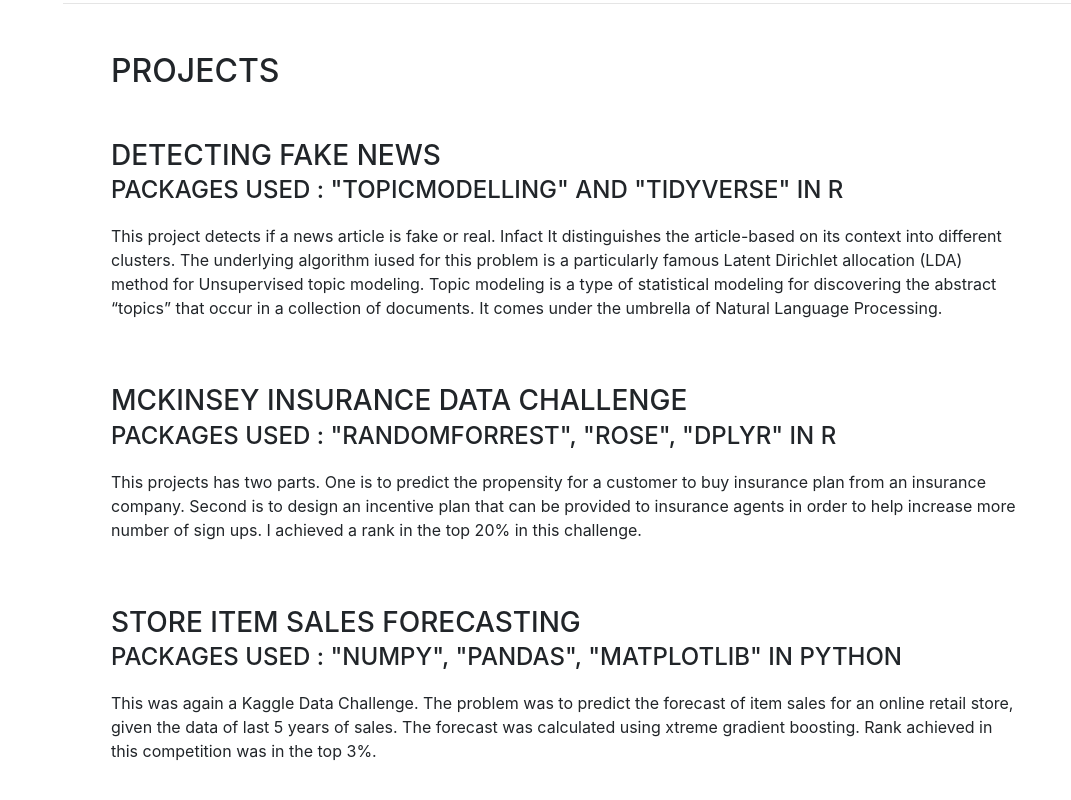
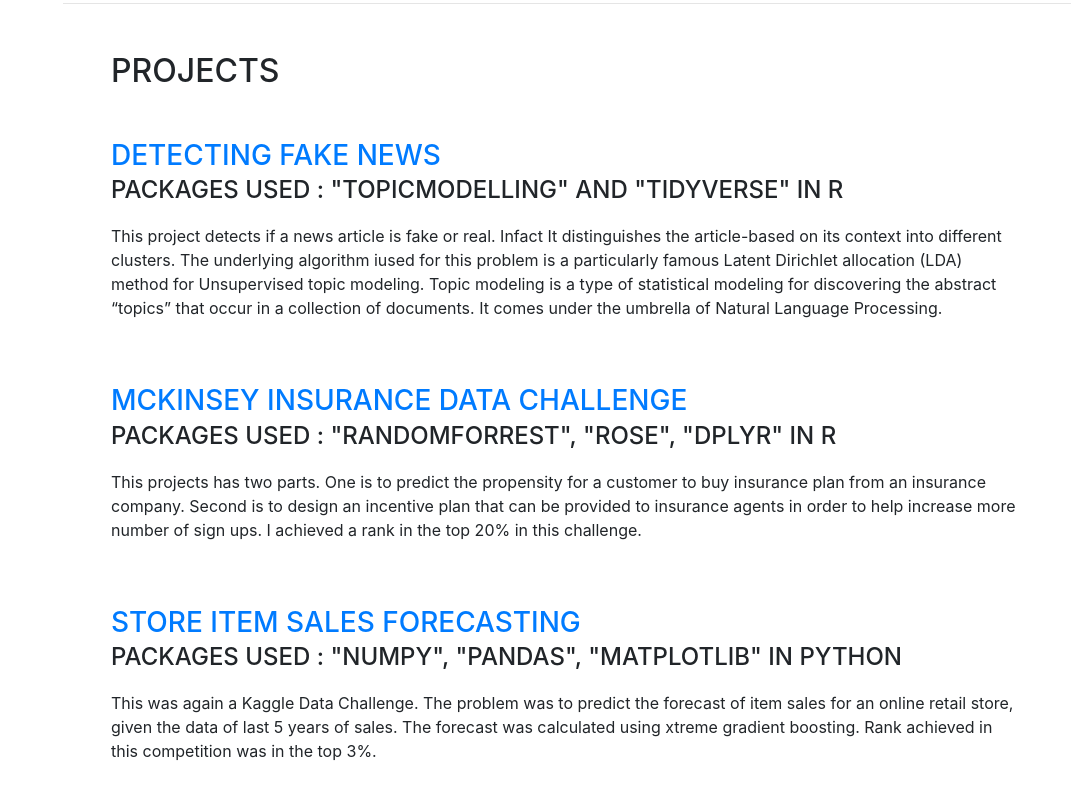
Before and after one commit to sumeetkukreja92/sumeetkukreja92.github.io, a website with bundled scripts: page index.html in a window 1280 px wide. Shown: the part 2554-3354 px from the top of the page, without its empty margins (209-1280 px from the left). Built offline with nearby package versions, Linux system fonts and the light colour scheme; a web font is replaced by a local one.

Commit message:
ad links to projects

```diff
--- a/index.html
+++ b/index.html
@@ -74,8 +74,9 @@
           </div>
           <p class="lead mb-5">Hello, I am Sumeet and I am a Data Science Enthusiast. I am doing my Master's in Information
                                Systems from University of Illinois at Chicago and I will be graduating in December 2018.<br/>
+
+                               Currently I am looking for full time opportunity in Data Science and Analytcs, starting January 2019.<br/>
                                <br/>
-                               Currently I am looking for full time opportunity in Data Science and Analytcs, starting January 2019.
                                Why Data Science?
                                <br/>
                                I have a passion for finding insights using data and telling a story that can help create
@@ -189,7 +190,7 @@
 
           <div class="resume-item d-flex flex-column flex-md-row mb-5">
             <div class="resume-content mr-auto">
-              <h3 class="mb-0">Detecting Fake News</h3>
+              <h3 class="mb-0"><a href = "https://github.com/sumeetkukreja92/Detecting-Fake-News">Detecting Fake News</a></h3>
               <div class="subheading mb-3">Packages Used : "TOPICMODELLING" and "TIDYVERSE" in R</div>
               <p>This project detects if a news article is fake or real. Infact It distinguishes the article-based on its
                  context into different clusters. The underlying algorithm iused for this problem is a particularly famous
@@ -200,7 +201,7 @@
           </div>
           <div class="resume-item d-flex flex-column flex-md-row mb-5">
             <div class="resume-content mr-auto">
-              <h3 class="mb-0">Mckinsey Insurance Data Challenge</h3>
+              <h3 class="mb-0"><a href = "https://github.com/sumeetkukreja92/Mckinsey-Data-Challenge">Mckinsey Insurance Data Challenge</a></h3>
               <div class="subheading mb-3">Packages Used : "RANDOMFORREST", "ROSE", "DPLYR" in R</div>
               <p>This projects has two parts. One is to predict the propensity for a customer to buy insurance plan from an
                  insurance company. Second is to design an incentive plan that can be provided to insurance agents in order to
@@ -209,7 +210,7 @@
           </div>
           <div class="resume-item d-flex flex-column flex-md-row mb-5">
             <div class="resume-content mr-auto">
-              <h3 class="mb-0">Store Item Sales Forecasting</h3>
+              <h3 class="mb-0"><a href = "https://www.kaggle.com/sumeetkukreja/store-item-forecasting">Store Item Sales Forecasting</a></h3>
               <div class="subheading mb-3">Packages Used : "NUMPY", "PANDAS", "MATPLOTLIB" in Python</div>
               <p>This was again a Kaggle Data Challenge. The problem was to predict the forecast of item sales for an online
                  retail store, given the data of last 5 years of sales. The forecast was calculated using xtreme gradient boosting.
```
